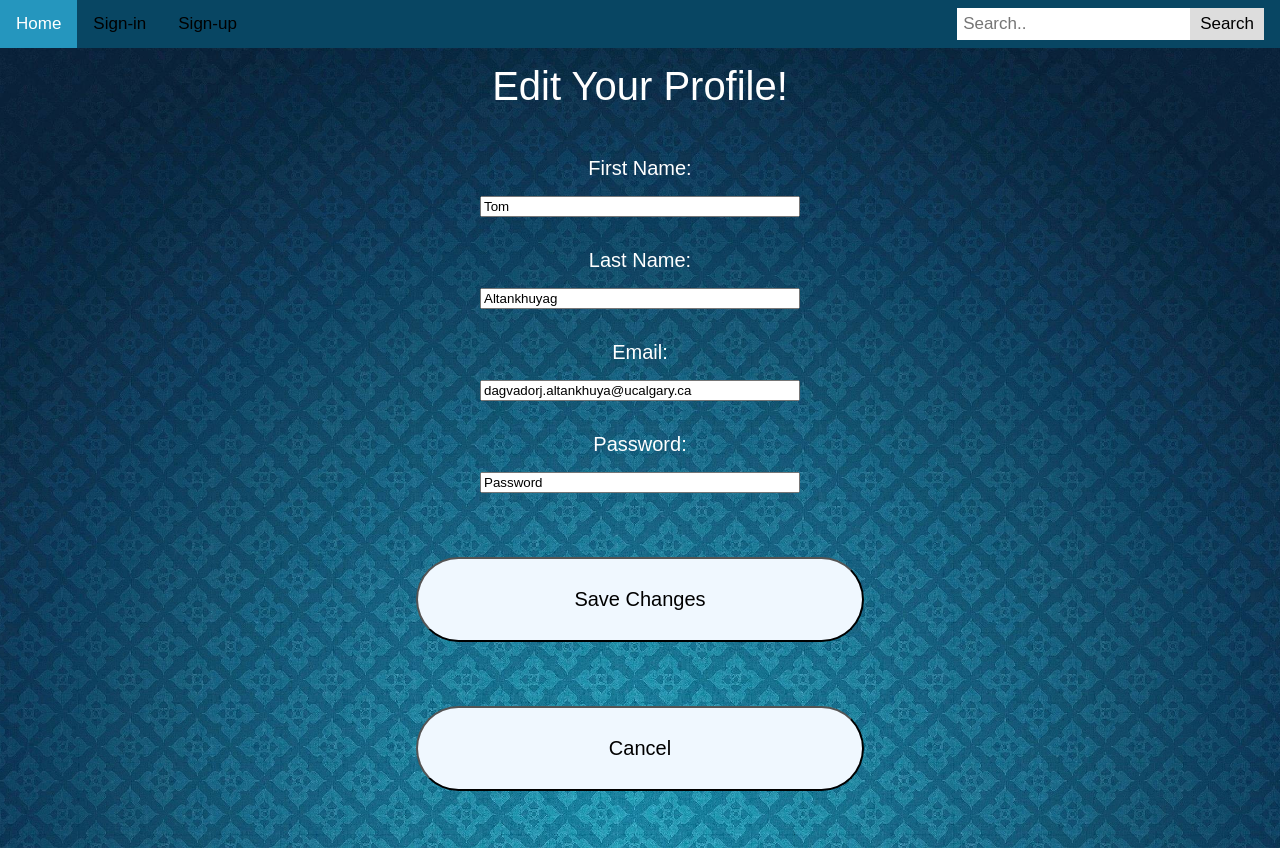
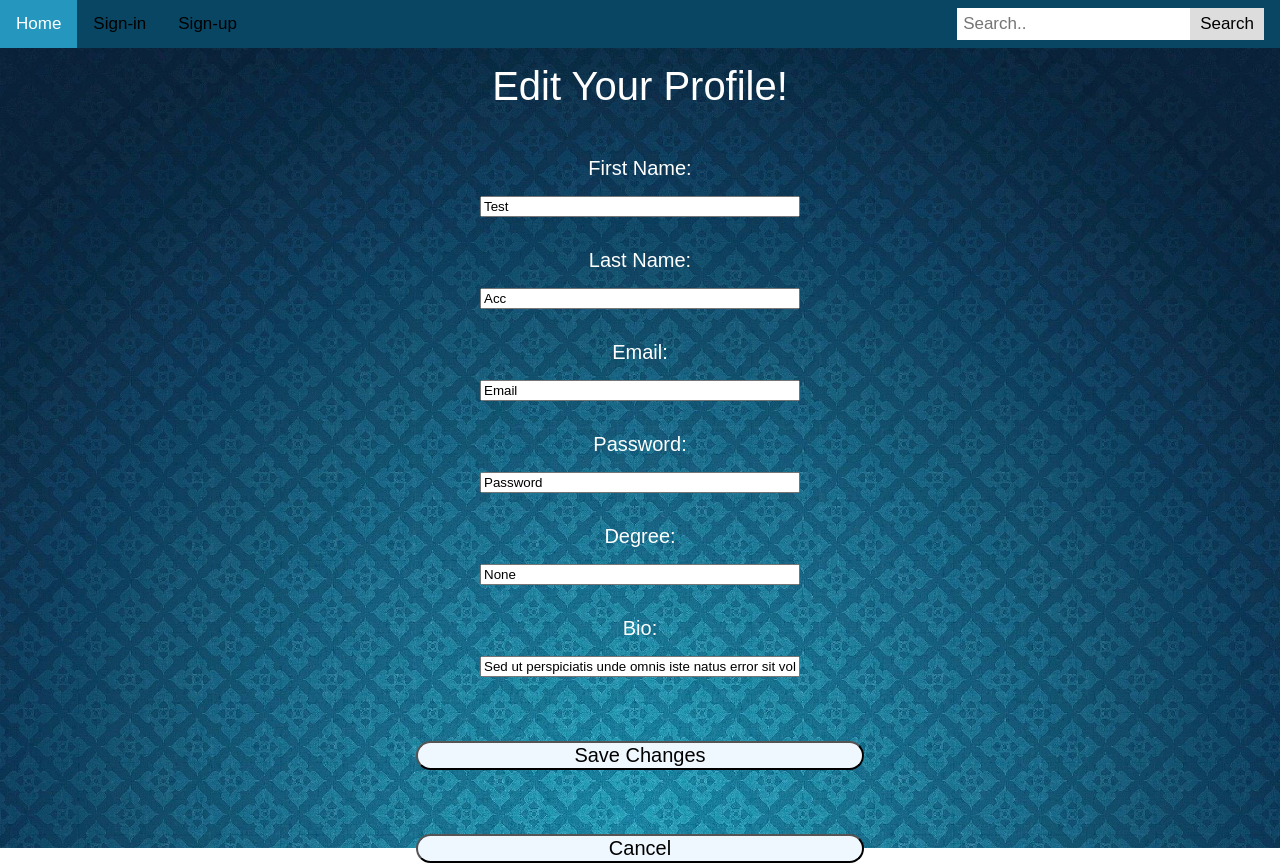
Before and after one commit to Hesham-E/ShowCase-FrontEnd, a React (Create React App) app: page /edit-profile in a window 1280 px wide. Built offline with nearby package versions, Linux system fonts and the light colour scheme.

Commit message:
Added nearly all editing capbability
Can now change bio, degree. Only thing left is editing and removing
posts

```diff
--- a/src/App.js
+++ b/src/App.js
@@ -29,6 +29,16 @@ let accounts = [
   }
 ];
 
+let profiles = [
+  {
+    Profile_ID: "1",
+    Account_ID: "1",
+    Profile_Picture_URL: "../images/DefaultProfilePicture.png",
+    Degree: "None",
+    Biography: "Sed ut perspiciatis unde omnis iste natus error sit voluptatem accusantium doloremque laudantium, totam rem aperiam, eaque ipsa quae ab illo inventore veritatis et quasi architecto beatae vitae dicta sunt explicabo. Nemo enim ipsam voluptatem quia voluptas sit aspernatur aut odit aut fugit, sed quia consequuntur magni dolores eos qui ratione voluptatem sequi nesciunt. Neque porro quisquam est, qui dolorem ipsum quia dolor sit amet, consectetur, adipisci velit, sed quia non numquam eius modi tempora incidunt ut labore et dolore magnam aliquam quaerat voluptatem. Ut enim ad minima veniam, quis nostrum exercitationem ullam corporis suscipit laboriosam, nisi ut aliquid ex ea commodi consequatur? Quis autem vel eum iure reprehenderit qui in ea voluptate velit esse quam nihil molestiae consequatur, vel illum qui dolorem eum fugiat quo voluptas nulla pariatur?",
+  }
+];
+
 let blankAcc = {
   Account_ID: "",
   Email: "",
@@ -37,12 +47,22 @@ let blankAcc = {
   Last_Name: "",
 }
 
+let blankProfile = {
+  Profile_ID: "",
+  Account_ID: "",
+  Profile_Picture_URL: "../images/DefaultProfilePicture.png",
+  Degree: "",
+  Biography: "",
+}
+
 const App = () => {
   let navigate = useNavigate();
   const [authenticate, setAuthenticate] = useState(false);
   const [accountList, setAccountList] = useState(accounts);
+  const [profileList, setProfileList] = useState(profiles);
   // const [currentUser, setCurrentUser] = useState(blankAcc);
-  const [currentUser, setCurrentUser] = useState(accountList[0]); //just for testing
+  const [currentUser, setCurrentUser] = useState(accountList[1]); //just for testing
+  const [currentProfile, setCurrentProfile] = useState(profileList[0]);
 
   const logInHandler = (email, password) => {
     // Axios.get(allusersAPIcommand, {}).then(
@@ -55,8 +75,15 @@ const App = () => {
       if (email === account.Email && password === account.Password) {
         setAuthenticate(true);
         setCurrentUser(account);
+        setCurrentProfile(profileList.find((obj) => {
+          if(obj.Account_ID === currentUser.Account_ID) {
+            return obj;
+          }
+        })
+        );
         console.log(authenticate);
         console.log(account);
+        console.log(currentProfile);
         navigate("/profile");
       }
     });
@@ -72,9 +99,26 @@ const App = () => {
     navigate("/profile");
   };
 
-  const editProfileHander = (accountID, editedAccount) => {
-    accountList[accountID] = editedAccount;
-  }
+  const editProfileHander = (editedAccount, editedProfile) => {
+    let tempAccList = accountList;
+    let accIndex = tempAccList.find(acc =>
+      acc.Account_ID === editedAccount.Account_ID
+    );
+    tempAccList[accIndex] = editedAccount;
+    console.log(tempAccList[accIndex]);
+    setAccountList(tempAccList);
+    setCurrentUser(editedAccount);
+
+    let tempProfileList = profileList;
+    let profileIndex = tempProfileList.find(acc =>
+       acc.Account_ID === editedProfile.Account_ID
+    );
+    tempProfileList[profileIndex] = editedProfile;
+    console.log(tempProfileList[profileIndex]);
+    setProfileList(tempProfileList);
+    setCurrentProfile(editedProfile);
+  };
+
 
   return (
     <React.Fragment>
@@ -83,9 +127,9 @@ const App = () => {
         <Routes>
           <Route path="/" element={<HomePage />} />
           <Route path="/login" element={<LoginPage logIn={logInHandler} />} />
-          <Route path="/signup" element={<SignUpPage signUp={signUpHandler} allAccounts={accountList}/>} />
-          <Route path="/profile" element={<ProfilePage user={currentUser} auth={authenticate}/>} />
-          <Route path="/edit-profile" element={<EditProfile user={currentUser} editProfile={editProfileHander} allAccounts={accountList}/>} />
+          <Route path="/signup" element={<SignUpPage signUp={signUpHandler} allAccounts={accountList} />} />
+          <Route path="/profile" element={<ProfilePage user={currentUser} profile={currentProfile} auth={authenticate} allProfiles={profileList} />} />
+          <Route path="/edit-profile" element={<EditProfile user={currentUser} profile={currentProfile} editProfile={editProfileHander} allAccounts={accountList} allProfiles={profileList} />} />
           <Route path="/search" element={<SearchPage />} />
         </Routes>
       </div>
--- a/src/components/EditProfile.jsx
+++ b/src/components/EditProfile.jsx
@@ -8,22 +8,27 @@ const EditProfile = (props) => {
     const [enteredLastName, setEnteredLastName] = useState(props.user.Last_Name);
     const [enteredEmail, setEnteredEmail] = useState(props.user.Email);
     const [enteredPassword, setEnteredPassword] = useState(props.user.Password);
+    const [enteredDegree, setEnteredDegree] = useState(props.profile.Degree);
+    const [enteredBio, setEnteredBio] = useState(props.profile.Biography);
     let navigate = useNavigate();
 
     const firstnameChangeHandler = (event) => {
         setEnteredFirstName(event.target.value);
     };
-
     const lastnameChangeHandler = (event) => {
         setEnteredLastName(event.target.value);
     };
-
     const emailChangeHandler = (event) => {
         setEnteredEmail(event.target.value);
     };
-
     const passwordChangeHandler = (event) => {
         setEnteredPassword(event.target.value);
+    };
+    const degreeChangeHandler = (event) => {
+        setEnteredDegree(event.target.value);
+    };
+    const bioChangeHandler = (event) => {
+        setEnteredBio(event.target.value);
     };
 
     const save = () => {
@@ -35,6 +40,14 @@ const EditProfile = (props) => {
             Last_Name: enteredLastName,
         }
 
+        let editedProfile = {
+            Profile_ID: props.profile.Profile_ID,
+            Account_ID: props.user.Account_ID,
+            Profile_Picture_URL: "../images/DefaultProfilePicture.png",
+            Degree: enteredDegree,
+            Biography: enteredBio,
+        }
+
         let unique = props.allAccounts.every((account) => {
             if (account.Account_ID !== editedAcc.Account_ID) {
                 return account.Email !== editedAcc.Email;
@@ -44,13 +57,11 @@ const EditProfile = (props) => {
             }
         });
 
-          if (unique)
-          {
-            props.editProfile(props.Account_ID, editedAcc);
+        if (unique) {
+            props.editProfile(editedAcc, editedProfile);
             navigate("/profile");
         }
-          else
-          {
+        else {
             resetPage();
         }
     }
@@ -64,6 +75,8 @@ const EditProfile = (props) => {
         setEnteredLastName(props.user.Last_Name);
         setEnteredEmail(props.user.Email);
         setEnteredPassword(props.user.Password);
+        setEnteredDegree(props.profile.Degree);
+        setEnteredBio(props.profile.Biography);
     };
 
 
@@ -87,6 +100,14 @@ const EditProfile = (props) => {
                 <label className="BodyText">Password: </label>
                 <input value={enteredPassword} onChange={passwordChangeHandler} />
             </div>
+            <div className='QuestionBar'>
+                <label className="BodyText">Degree: </label>
+                <input value={enteredDegree} onChange={degreeChangeHandler} />
+            </div>
+            <div className='QuestionBar'>
+                <label className="BodyText">Bio: </label>
+                <input value={enteredBio} onChange={bioChangeHandler} />
+            </div>
 
             <button className='ButtonBorder' onClick={save}>
                 <label className="BodyText">Save Changes</label>
--- a/src/components/ProfilePage.jsx
+++ b/src/components/ProfilePage.jsx
@@ -5,9 +5,11 @@ import PostCard from './PostCard';
 import { useNavigate } from 'react-router';
 
 const ProfilePage = (props) => {
+
+
     let profilePic = require("../images/DefaultProfilePicture.png");
     let userName = props.user.First_Name.concat(" ", props.user.Last_Name);
-    let userBio = "Sed ut perspiciatis unde omnis iste natus error sit voluptatem accusantium doloremque laudantium, totam rem aperiam, eaque ipsa quae ab illo inventore veritatis et quasi architecto beatae vitae dicta sunt explicabo. Nemo enim ipsam voluptatem quia voluptas sit aspernatur aut odit aut fugit, sed quia consequuntur magni dolores eos qui ratione voluptatem sequi nesciunt. Neque porro quisquam est, qui dolorem ipsum quia dolor sit amet, consectetur, adipisci velit, sed quia non numquam eius modi tempora incidunt ut labore et dolore magnam aliquam quaerat voluptatem. Ut enim ad minima veniam, quis nostrum exercitationem ullam corporis suscipit laboriosam, nisi ut aliquid ex ea commodi consequatur? Quis autem vel eum iure reprehenderit qui in ea voluptate velit esse quam nihil molestiae consequatur, vel illum qui dolorem eum fugiat quo voluptas nulla pariatur?";
+    let userBio = props.profile.Biography;
     let navigate = useNavigate();
 
     const editProfile = () => {
```
Lines whose indentation alone changed are shown as unchanged.
